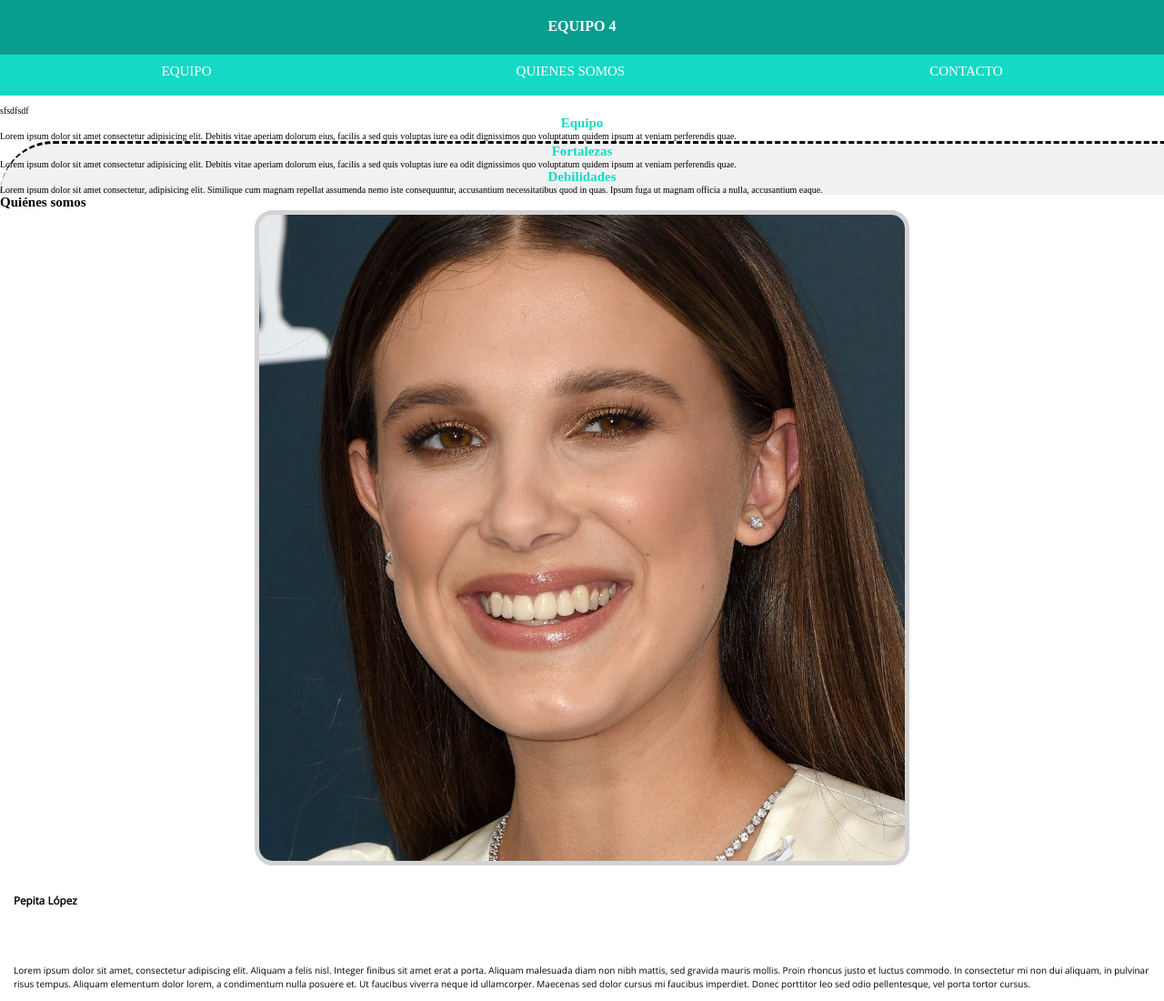
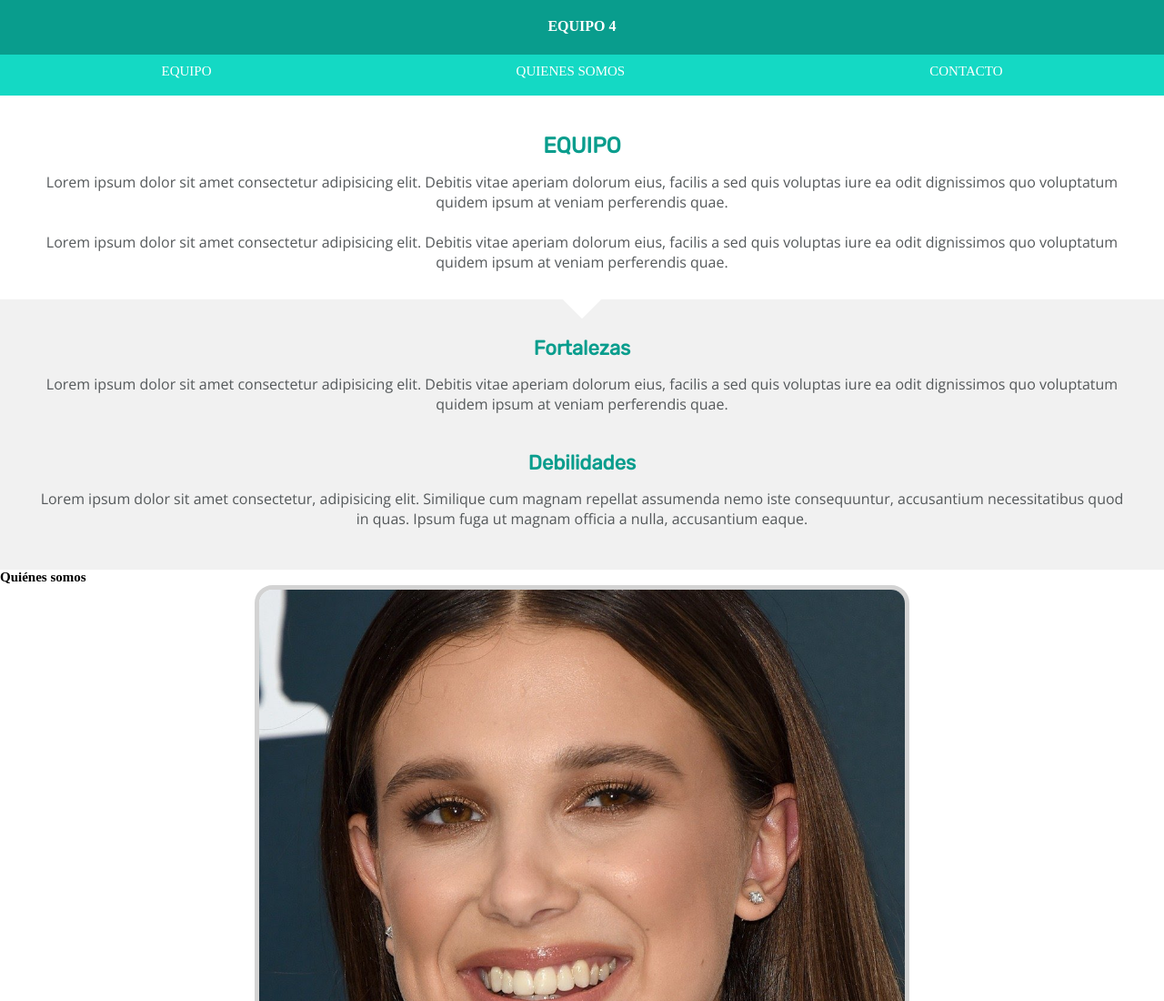
Before and after one commit to Adalab/project-promo-s-module-1-team-4, a plain HTML site: page index.html in a window 1280 px wide. Shown: the top 1100 px of the page at 91% size. Drawn offline with nearby package versions, Linux system fonts and the light colour scheme.

Commit message:
main changes

```diff
--- a/css/styles.css
+++ b/css/styles.css
@@ -107,18 +107,51 @@
     list-style: none;
  }
 
+.section-one {
+   margin: 3rem 0 3rem 0;
+}
+
+.rectangle {
+   width: 30px;
+   height: 30px;
+   transform: translate(0, -1.5rem) rotate(45deg);
+   background-color: white;
+   margin: 0 auto;
+}
+
+
+.section-two {
+   background-color: var(--background-grey);
+   font-family: var(--font-h);
+   margin: -30px 0 0 0;
+}
+
+
 .title-team {
-    color: var(--light-green);
+   color: var(--dark-green);
+   text-align: center;
+   margin: 0 0 1.5rem 0;
+   font-size: 2.4rem;
+   text-transform: uppercase;
+   font-family: var(--font-h);
+}
+
+
+.text-p {
+   font-size: 1.6rem;
+   color: var(--dark-grey);
+   font-family: var(--font-p);
+   padding: 0 4rem;
    text-align: center;
 }
 
 .title-article {
-    color: var(--light-green);
+   color: var(--dark-green);
    text-align: center;
+   font-size: 2.2rem;
+   padding: 4rem 0 1.5rem 0;
 }
 
- .section-two {
-    background-color: var(--background-grey);
-    border-top-style:dashed;
-    border-top-left-radius:10pc;
+.article-two {
+   padding-bottom: 4.5rem;
 }
--- a/index.html
+++ b/index.html
@@ -37,36 +37,52 @@
     <main>
       <section class="hero">
         <img />
-        <p>sfsdfsdf</p>
+        <p></p>
       </section>
       <!-- parte Celia -->
-      <section>
+
+     <section class="section-one" >
                     <h2 class="title-team">Equipo</h2>
-        <p>
+                     <p class="text-p">
+                        Lorem ipsum dolor sit amet consectetur adipisicing elit. Debitis vitae
+                        aperiam dolorum eius, facilis a sed quis voluptas iure ea odit
+                        dignissimos quo voluptatum quidem ipsum at veniam perferendis quae.
+                        </p>
+
+                     <p class="text-p">
+                      <br>
                         Lorem ipsum dolor sit amet consectetur adipisicing elit. Debitis vitae
                         aperiam dolorum eius, facilis a sed quis voluptas iure ea odit
                         dignissimos quo voluptatum quidem ipsum at veniam perferendis quae.
                         </p>
             </section>
 
+
+
+                    <div class="rectangle"></div>
+
+
                  <section class="section-two">
+
                          <article>
                             <h2 class="title-article">Fortalezas</h2>
-          <p>
+                            <p class="text-p">
                                 Lorem ipsum dolor sit amet consectetur adipisicing elit. Debitis
                                 vitae aperiam dolorum eius, facilis a sed quis voluptas iure ea odit
                                 dignissimos quo voluptatum quidem ipsum at veniam perferendis quae.
                             </p>
                         </article>
-        <article>
+
+                        <article class="article-two">
                             <h2 class="title-article">Debilidades</h2>
-          <p>
+                            <p class="text-p" >
                                 Lorem ipsum dolor sit amet consectetur, adipisicing elit. Similique
                                 cum magnam repellat assumenda nemo iste consequuntur, accusantium
                                 necessitatibus quod in quas. Ipsum fuga ut magnam officia a nulla,
                                 accusantium eaque.
                             </p>
                         </article>
+
                  </section>
 
       <!-- ADALABERS - ALMU -->
```
Lines whose indentation alone changed are shown as unchanged.
